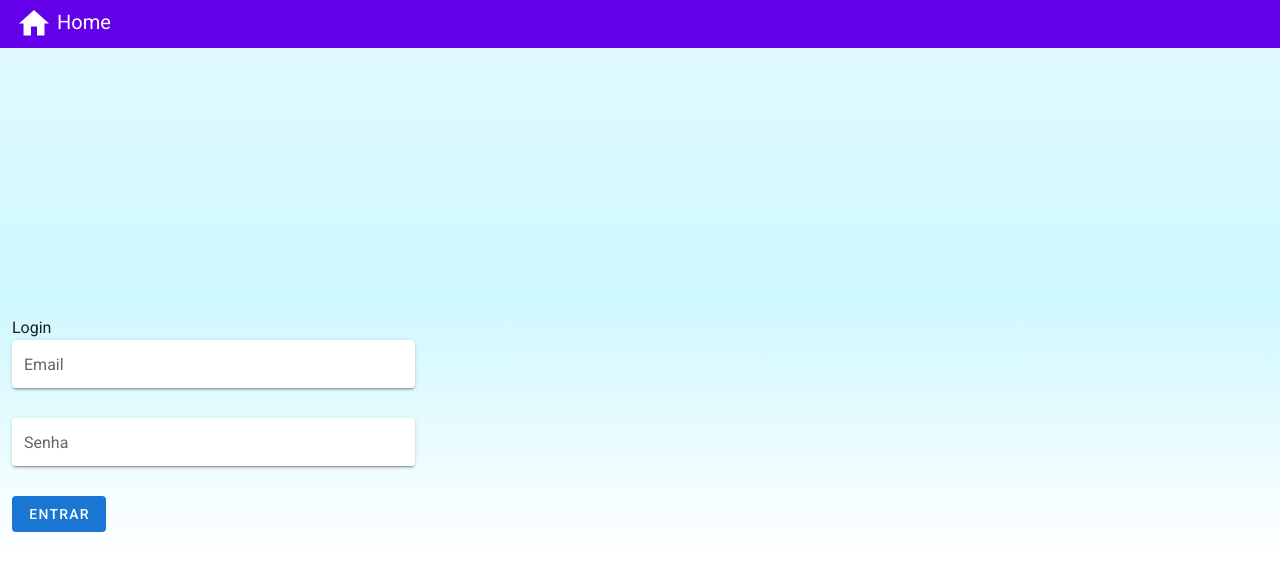
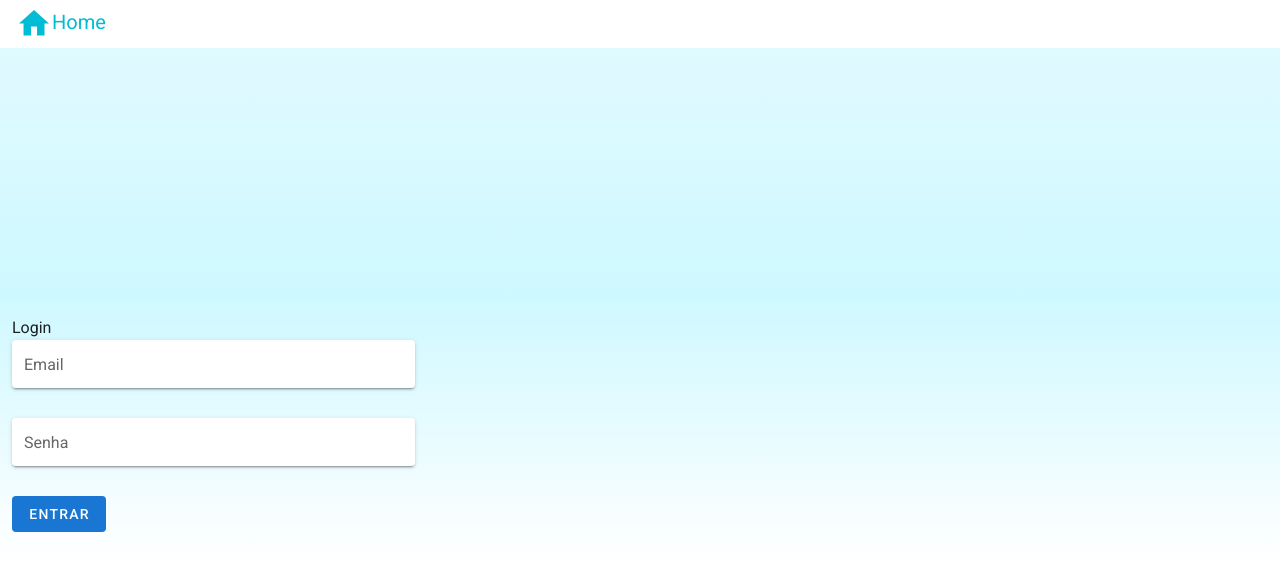
Before and after one commit to isaacslima/clubinho-do-bebe, a Vue app: page /login in a window 1280 px wide. Shown: the top 570 px of the page. Built offline with nearby package versions, Linux system fonts and the light colour scheme; no server answers.

Commit message:
changing app bar

```diff
--- a/src/App.vue
+++ b/src/App.vue
@@ -2,20 +2,21 @@
   <v-app>
     <div>
       <v-app-bar
-      color="deep-purple accent-4"
+      color="white"
       dense
-      dark elevate-on-scroll
+      elevate-on-scroll
       >
         <!-- <v-app-bar-nav-icon></v-app-bar-nav-icon> -->
 
 
-        <v-toolbar-title>
+        <v-toolbar-title color="cyan">
           <v-icon
             large
+            color="cyan"
           >
             mdi-home
           </v-icon>
-          Home
+          <span class="title-app-bar">Home</span>
         </v-toolbar-title>
       </v-app-bar>
     </div>
@@ -52,3 +53,9 @@ export default {
   }),
 };
 </script>
+
+<style>
+.title-app-bar{
+  color: #00BCD4;
+}
+</style>
```
